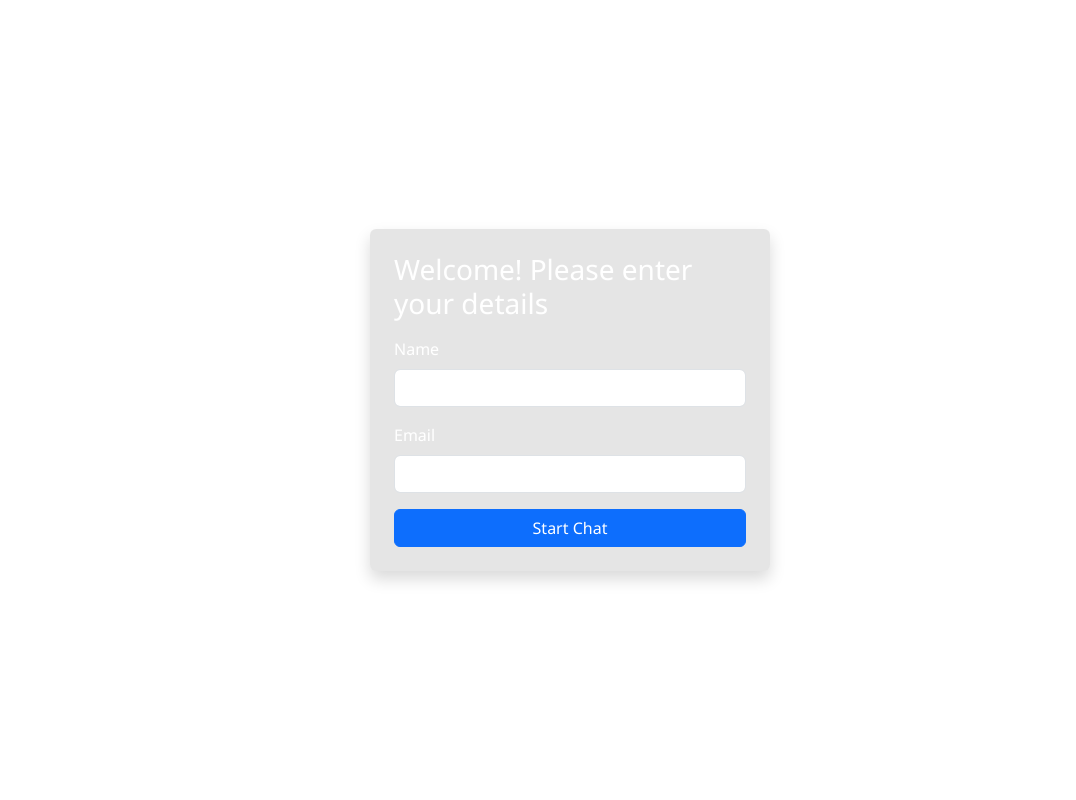
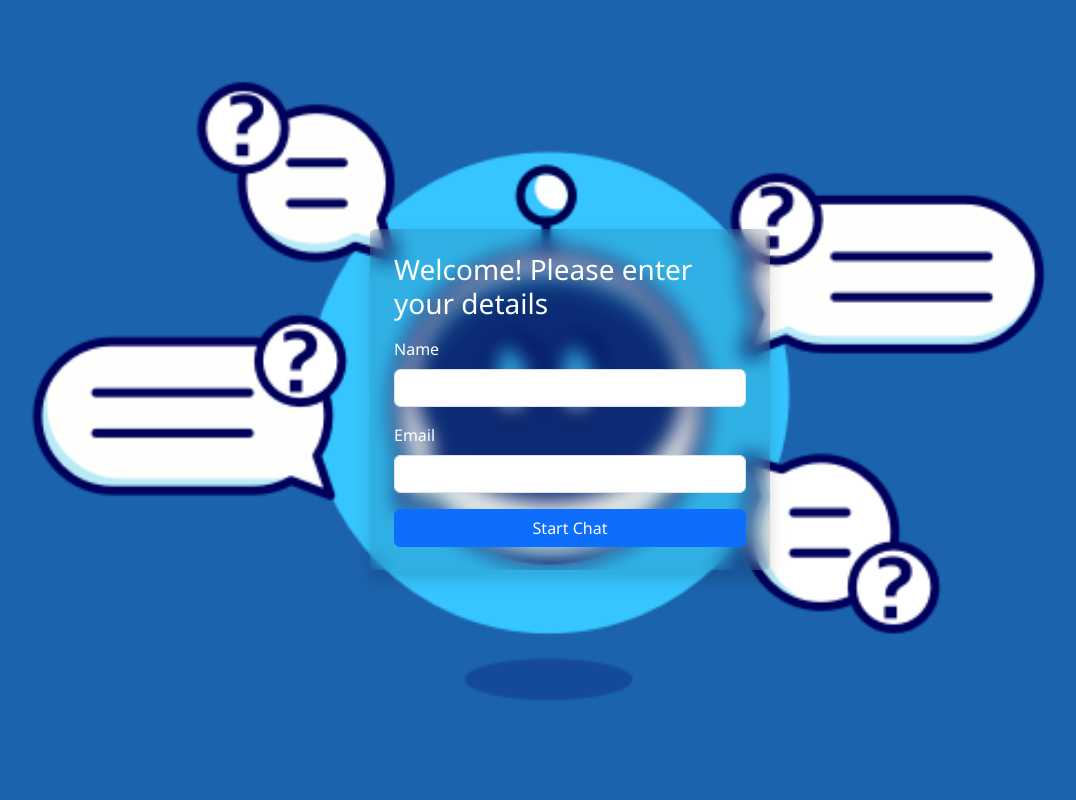
Before and after one commit to yeswanthvuddagiri/chatbot, a Flask app: page / in a window 1280 px wide. Shown: the whole page, without its empty margins (70-1146 px from the left). Run offline with Flask 3, Linux system fonts and the light colour scheme.

Commit message:
Update s1.html

```diff
--- a/templates/s1.html
+++ b/templates/s1.html
@@ -12,6 +12,7 @@
   <style>
     body {
       font-family: 'Segoe UI', Tahoma, Geneva, Verdana, sans-serif;
+      background: url('/static/header-chat-box.png') no-repeat center center fixed;
       background-size: cover;
       display: flex;
       justify-content: center;
```
